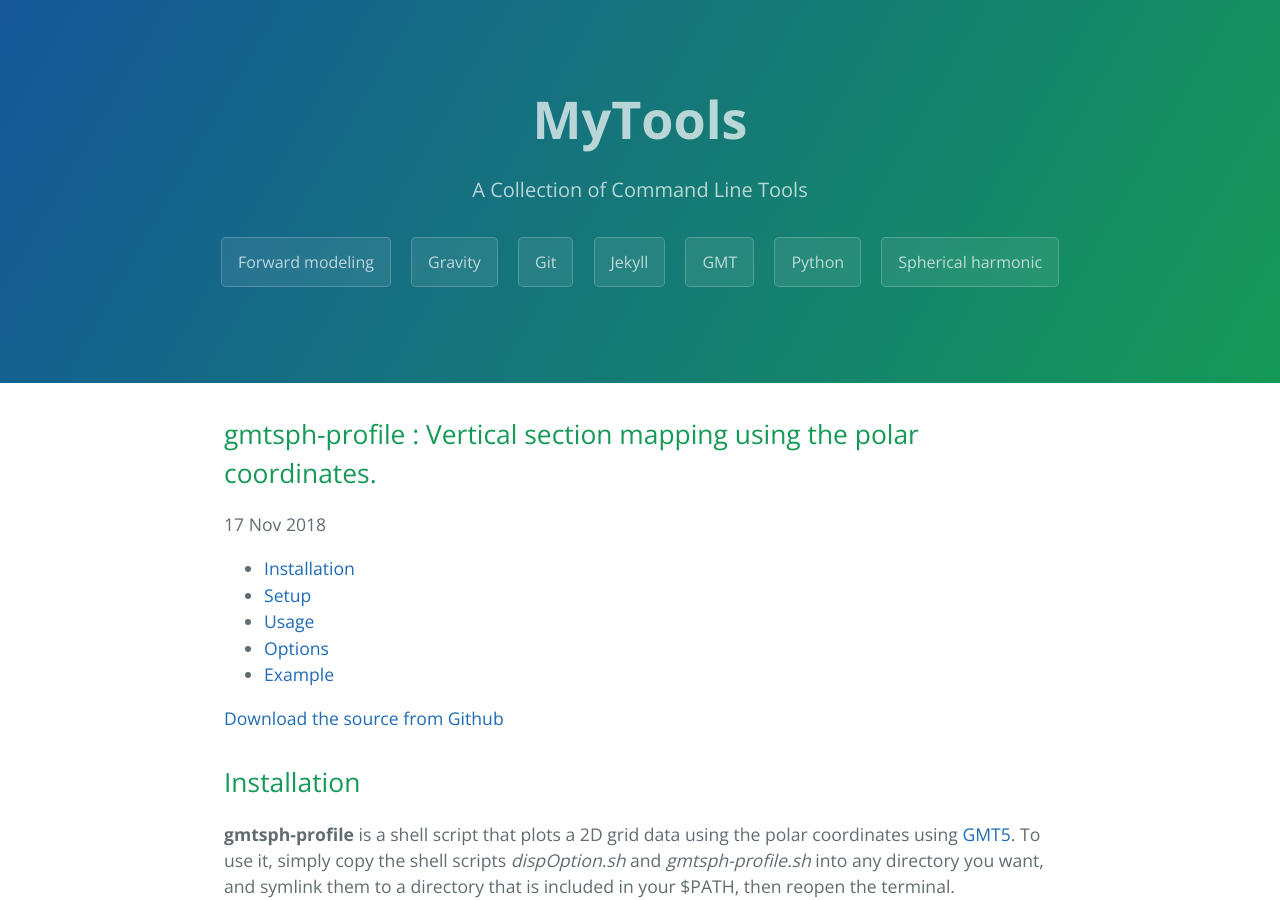
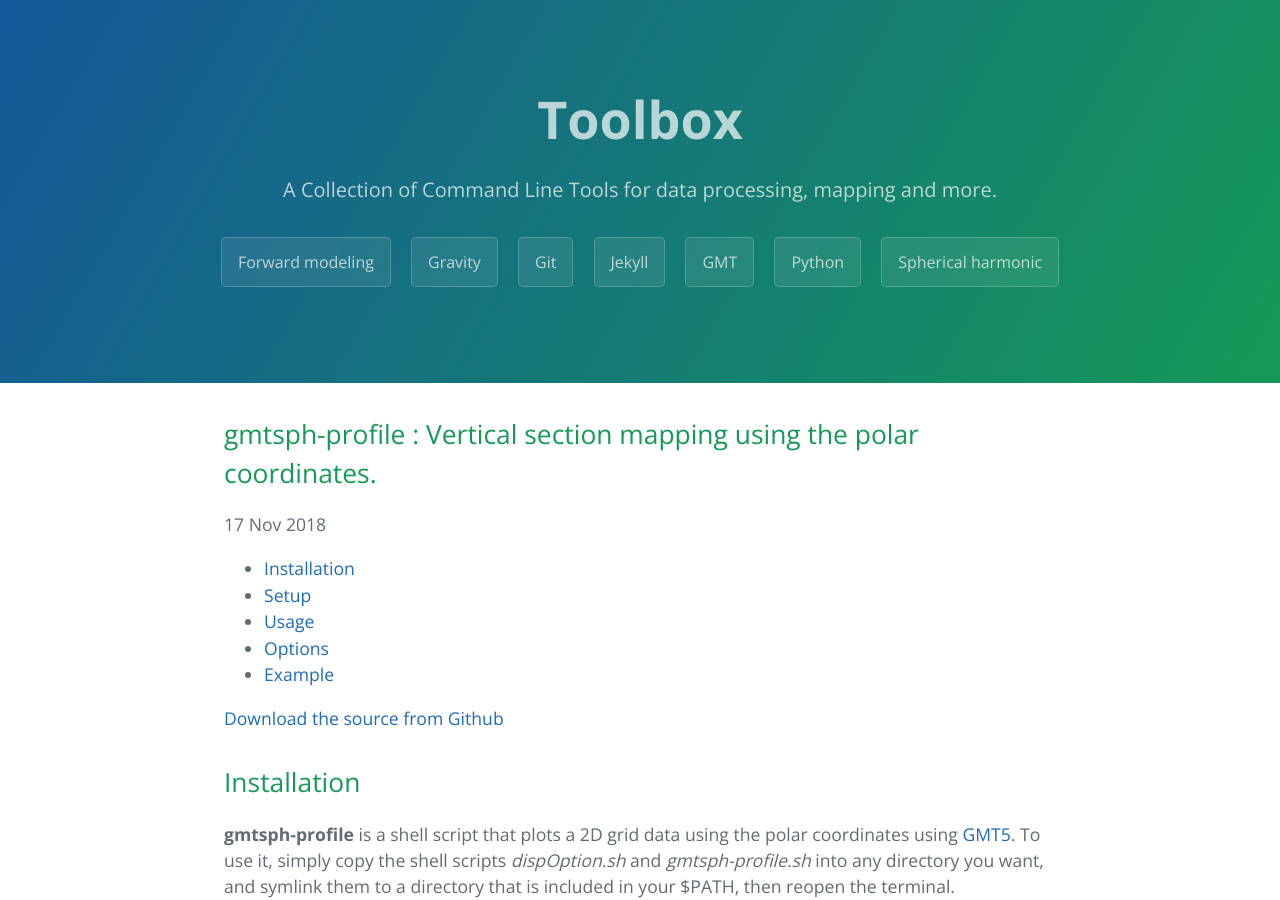
Before and after one commit to YiZhangCUG/Toolbox, a Jekyll site: the page built from docs/_posts/2018-11/2018-11-16-gmtsph-profile-Vertical-section-mapping-using-the-polar-coordinates.md, in a window 1280 px wide and 900 px high. Built offline with Jekyll 4.4.1, drawn with Linux system fonts in a browser that asks for light colours.

Commit message:
update assets  locations

```diff
--- a/docs/_config.yml
+++ b/docs/_config.yml
@@ -1,7 +1,7 @@
 # Setup
-title:        MyTools
-tagline:      A Collection of Command Line Tools
-baseurl:      "/MyTools"
+title:        Toolbox
+tagline:      A Collection of Command Line Tools for data processing, mapping and more.
+baseurl:      "/Toolbox"
 paginate:     1
 locale:       "en"
 
@@ -11,7 +11,7 @@ author:
   url:        https://yizhangcug.github.io
 
 # project repository
-repository: https://github.com/YiZhangCUG/MyTools.git
+repository: https://github.com/YiZhangCUG/Toolbox.git
 
 # Gems
 plugins:
--- a/docs/_posts/2018-11/2018-11-16-gmtsph-profile-Vertical-section-mapping-using-the-polar-coordinates.md
+++ b/docs/_posts/2018-11/2018-11-16-gmtsph-profile-Vertical-section-mapping-using-the-polar-coordinates.md
@@ -55,4 +55,4 @@ gmtsph-profile -i exmaple.nc
 
 The output should be as below.
 
-![example image for gmtsph-profile](/MyTools/assets/2018-11/example-image-for-gmtsph-profile.png)
+![example image for gmtsph-profile](/Toolbox/assets/2018-11/example-image-for-gmtsph-profile.png)
```
Also changed, not shown: docs/_posts/2018-11/2018-11-12-gmtsph-regional-Regional-2D-grid-data-plotting-using-shell-script-and-GMT5-under-the-spherical-coordinates.md (+1 -1 lines), docs/_posts/2018-11/2018-11-15-gmtxy-image-2D-grid-data-image-mapping-using-shell-script-and-GMT5-under-the-Cartesian-coordinates.md (+1 -1 lines), docs/_posts/2018-11/2018-11-21-Forward-calculation-of-topographic-or-gravitational-data-using-spherical-harmonic-coefficients.md (+1 -1 lines).
